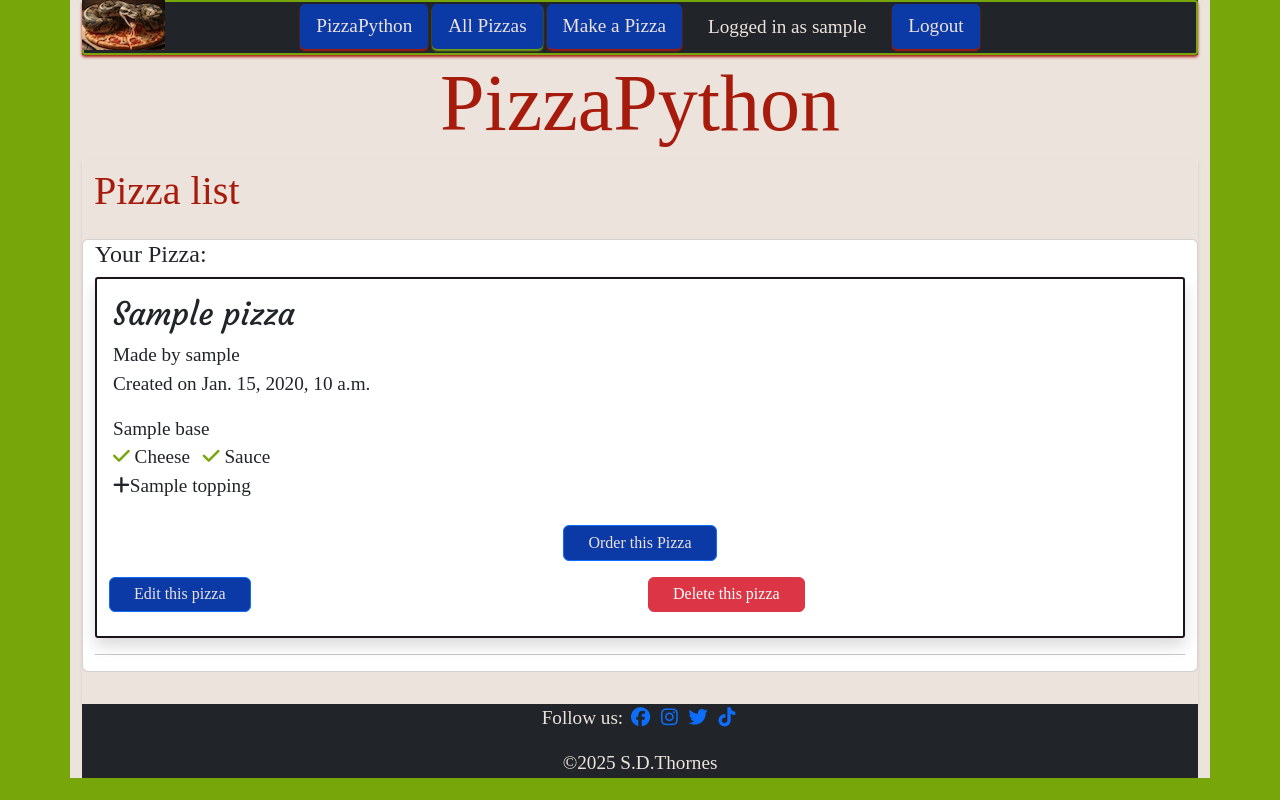
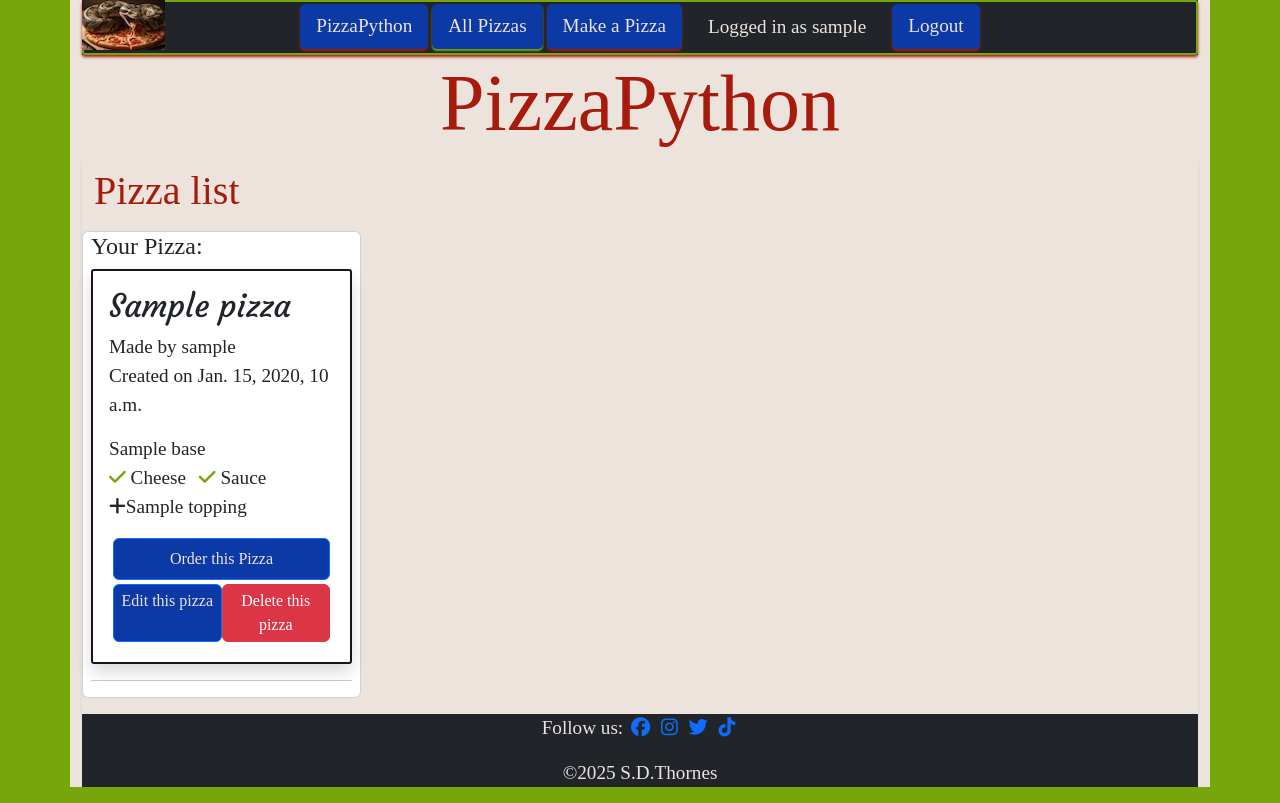
Before and after one commit to motogoatUK/pizza-python, a Django app: page /all-pizzas/ in a window 1280 px wide. Run offline with Django 4.2, Linux system fonts and the light colour scheme; a user stored in the database is signed in; tables that the repository leaves empty hold one stand-in row (values such as "Sample post"); some libraries are stand-ins or nearby versions; some web fonts are replaced.

Commit message:
code change for html validation

```diff
--- a/pizza/templates/pizza/all-pizzas.html
+++ b/pizza/templates/pizza/all-pizzas.html
@@ -5,11 +5,11 @@
 <h1 class="display-1 text-center">PizzaPython</h1>
 {% include "nav-small.html" %}
 <section class="container pt-2 pb-2 shadow-sm">
-    <h1>Pizza list</h1>
+    <h2 class="h1">Pizza list</h2>
     <div class="row">
-        <div class="col card mb-4 mt-3">
         <!-- start for loop -->
         {% for pizza in object_list %}
+        <div class="col-12 col-md-6 col-lg-4 col-xl-3 card px-2 my-2">
             <!-- check for matching user -->
             {% if user == pizza.user_id %}
             <h4>Your Pizza:</h4>
@@ -58,21 +58,19 @@
                     </p>
                 </div>
                 <!-- user needs to be logged in to add or order Pizzas -->
-                <div class="row pr-2">{% if user.is_authenticated %}
-                    <a class="col-12 p-2 text-center" href="#">
-                        <button data-slug-field="{{pizza.slug}}" type="button" class="btn btn-order btn-primary">
-                            Order this Pizza</button></a>
+                <div class="row pr-2 m-1">{% if user.is_authenticated %}
+                    <a class="col-12 p-2 text-center btn btn-order btn-primary"
+                        href="#" data-slug-field="{{pizza.slug}}">Order this Pizza
+                    </a>
                 </div>
-                <div class="row pr-2">
+                <div class="row m-1">
                     <!-- only the Pizza's creator can edit or delete this Pizza -->
                     {% if user == pizza.user_id %}
-                    <a class="col-6 p-2" href="{% url 'edit_pizza' pizza.slug %}">
-                        <button type="button" class="btn btn-primary">
-                            Edit this pizza</button>
+                    <a class="col-6 p-1 btn btn-primary"
+                        href="{% url 'edit_pizza' pizza.slug %}">Edit this pizza
                     </a>
-                    <a class="col-6 p-2" href="{% url 'delete_pizza' pizza.slug %}">
-                        <button type="button" class="btn btn-danger btn-delete">
-                            Delete this pizza</button>
+                    <a class="col-6 p-1 btn btn-danger btn-delete"
+                        href="{% url 'delete_pizza' pizza.slug %}">Delete this pizza
                     </a>
                     {% endif %}
                     {% else %}
@@ -81,9 +79,9 @@
                 </div>
             </div>
             <hr>
+        </div>
         <!-- end looping through Pizzas -->
         {% endfor %}
-        </div>
     </div>
 </section>
 {% endblock %}
--- a/pizza/templates/pizza/index.html
+++ b/pizza/templates/pizza/index.html
@@ -23,7 +23,7 @@
     <div class="row">
         <!-- Show all the pizzas in card format -->
         {% for pizza in object_list %}
-        <div class="col-md-6 mb-4 d-flex align-items-top">
+        <div class="col-md-6 col-lg-4 mb-4 d-flex align-items-around">
             <div class="card p-2">
                 <div class="card-image">
                     {% if "placeholder" in pizza.featured_image.url %}
--- a/templates/base.html
+++ b/templates/base.html
@@ -61,7 +61,7 @@
                     </a>
                 </li>
                 {% if user.is_authenticated %}
-                <span class="align-self-center px-1 px-lg-4">Logged in as {{user}}</span>
+                <li class="align-self-center px-1 px-lg-4">Logged in as {{user}}</li>
                 <li class="nav-item">
                     <a class="nav-link {% if request.path == logout_url %}active" aria-current="page{% endif %}"
                         href="{{ logout_url }}">Logout</a>
```
Also changed, not shown: pizza/templates/pizza/edit-pizza.html (+12 -15 lines). Lines whose indentation alone changed are shown as unchanged.
